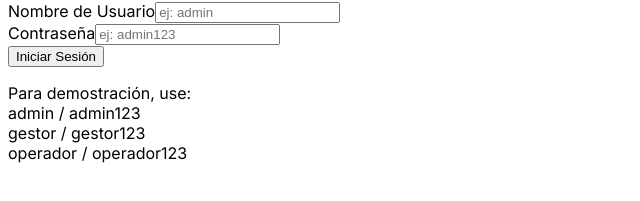
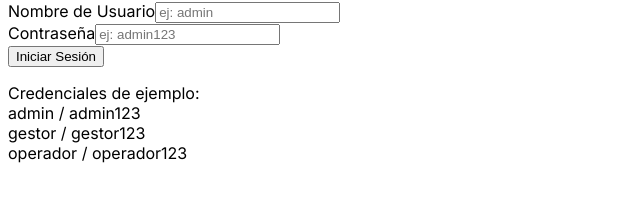
Before and after one commit to harryqlo/bd_nc, a React (Vite) app: page /#/login in a window 1280 px wide. Shown: the part 117-318 px from the top of the page, without its empty margins (0-640 px from the left). Built offline with nearby package versions, Linux system fonts and the light colour scheme.

Commit message:
docs: update to reflect production system

```diff
--- a/components/inventory/KardexModal.tsx
+++ b/components/inventory/KardexModal.tsx
@@ -112,7 +112,7 @@ const KardexModal: React.FC<KardexModalProps> = ({ isOpen, onClose, product }) =
     <Modal isOpen={isOpen} onClose={onClose} title={`Kardex de Producto: ${product.nombre} (SKU: ${product.sku})`} size="xl">
       <div className="text-sm mb-2">
         <p><strong>Stock Actual (según sistema):</strong> {product.stock_actual} {product.un_medida}</p>
-        <p className="text-xs text-gray-500">Nota: El saldo inicial del Kardex se asume como 0 para esta demostración.</p>
+        <p className="text-xs text-gray-500">Nota: El saldo inicial del Kardex se calcula a partir del primer movimiento registrado.</p>
       </div>
       {kardexEntries.length > 0 ? (
         <div className="max-h-[60vh] overflow-y-auto">
--- a/pages/LoginPage.tsx
+++ b/pages/LoginPage.tsx
@@ -71,7 +71,7 @@ const LoginPage: React.FC = () => {
           </Button>
         </form>
         <p className="text-xs text-gray-500 mt-6 text-center">
-          Para demostración, use:
+          Credenciales de ejemplo:
           <br /> admin / admin123
           <br /> gestor / gestor123
           <br /> operador / operador123
--- a/pages/admin/SystemConfigPage.tsx
+++ b/pages/admin/SystemConfigPage.tsx
@@ -192,7 +192,7 @@ const SystemConfigPage: React.FC = () => {
         <div className="text-sm space-y-2">
             <p><strong>Versión de Aplicación:</strong> 1.0.2-beta (XLSX Enabled)</p>
             <p><strong>Hora del Cliente:</strong> {new Date().toLocaleString('es-CL')}</p>
-            <p><strong>Estado Base de Datos:</strong> Simulada (En memoria)</p>
+            <p><strong>Estado Base de Datos:</strong> Operativa (MongoDB)</p>
             <p><strong>Entorno:</strong> Desarrollo Frontend</p>
             <p><strong>Configuración Cargada:</strong> {config.companyName}</p>
         </div>
```
Also changed, not shown: 1 other file (tests, documents, lock files or other folders).
